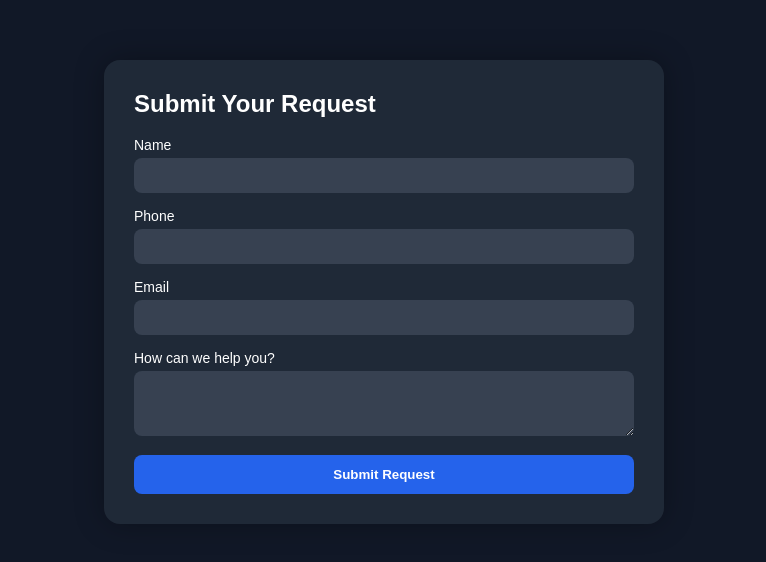
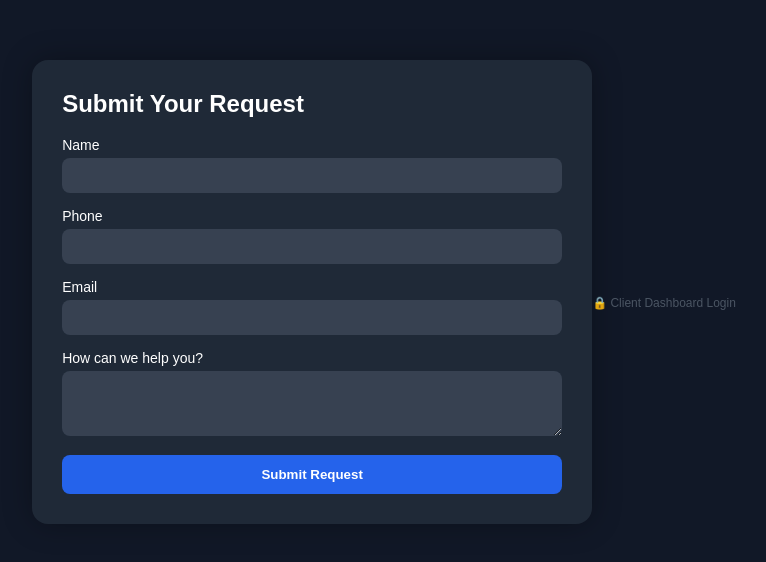
Before and after one commit to etb200708-gif/ai-receptionist, a website: page public/index.html in a window 1280 px wide. Shown: the part 108-670 px from the top of the page, without its empty margins (256-1022 px from the left). Drawn offline with Linux system fonts and the light colour scheme.

Commit message:
Add files via upload

```diff
--- a/public/index.html
+++ b/public/index.html
@@ -43,6 +43,9 @@
         <button type="submit" id="submitBtn">Submit Request</button>
     </form>
 </div>
+<div style="text-align: center; margin-top: 20px;">
+    <a href="/dashboard?id=client_roofing_pro" style="color: #4b5563; text-decoration: none; font-size: 12px;">🔒 Client Dashboard Login</a>
+</div>
 
 <script>
     document.getElementById('leadForm').addEventListener('submit', async (e) => {
```
